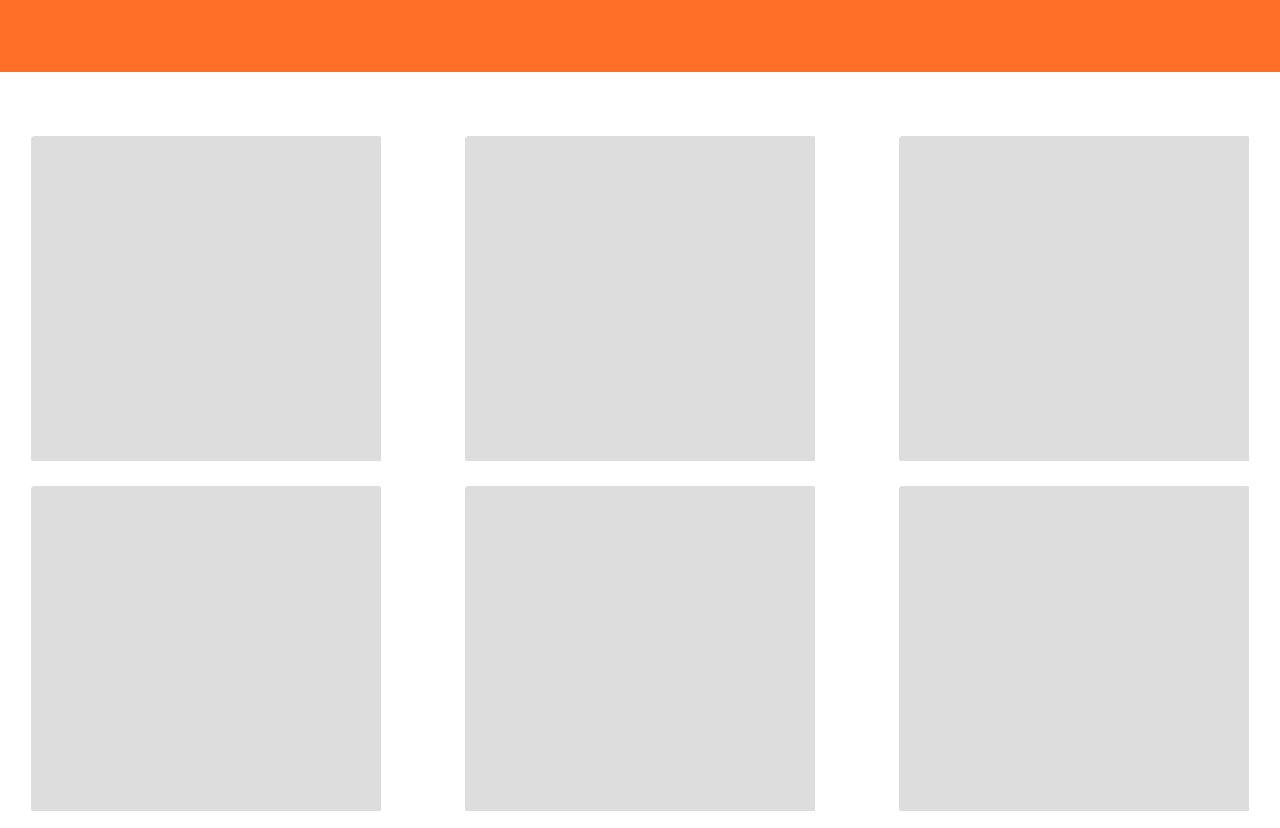
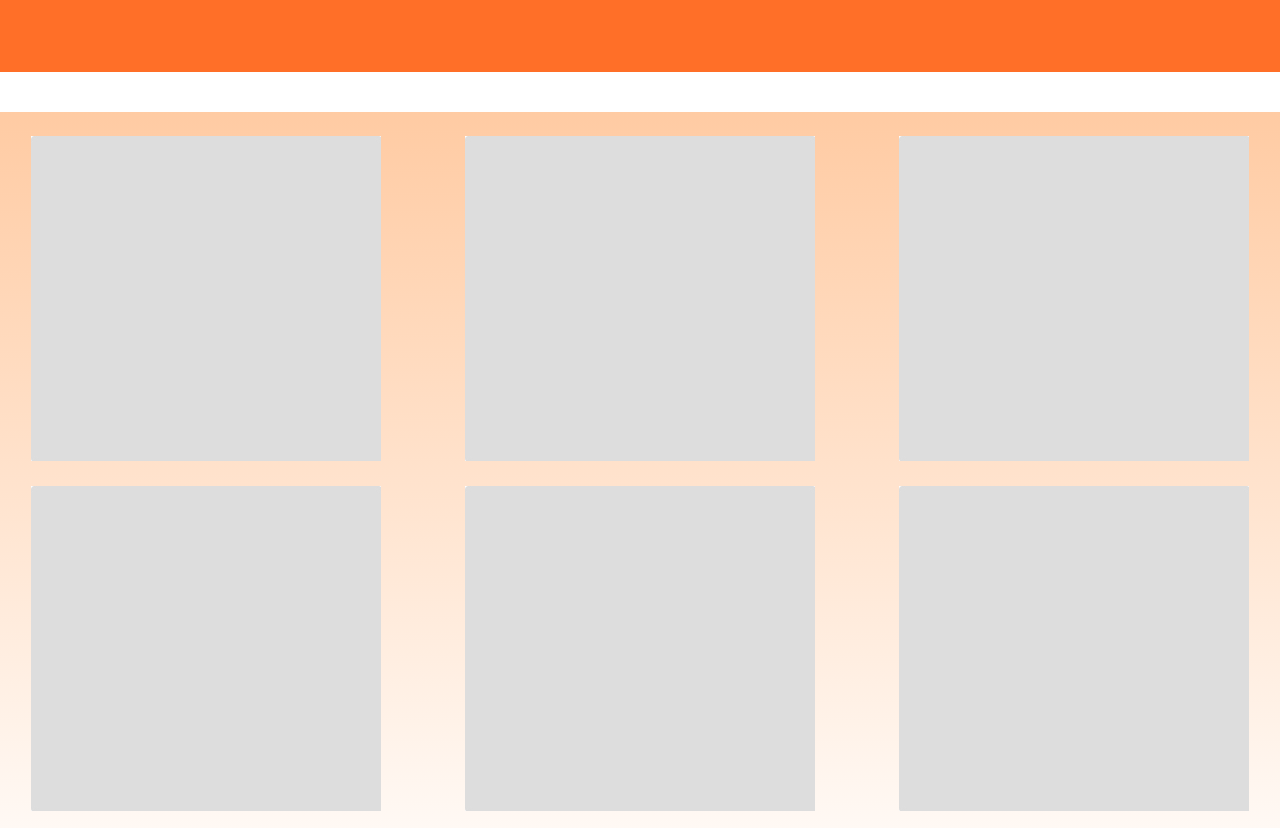
Before and after one commit to alejandro415/Dreamweaver-templates, a plain HTML site: page portfolio_fluid/index.html in a window 1280 px wide. Shown: the part 571-1399 px from the top of the page. Drawn offline with Linux system fonts and the light colour scheme.

Commit message:
Comments Done

```diff
--- a/portfolio_fluid/index.html
+++ b/portfolio_fluid/index.html
@@ -30,10 +30,14 @@ Do the following if you're using your customized build of modernizr (http://www.
 
 </head>
 <body>
+<!--Start of  Grid Container-->
 <div class="gridContainer clearfix">
+<!--Header section-->
   <header id="header" class="fluid"><a href="#"><img src="images/logo.jpg" id="logo"></a>
 		<p>www.yourwebsite.com</p></header>
-        <section class="fluid navwrap"><nav class="clear">
+        <section class="fluid navwrap">
+        <!-- Horizontal Menu for Desktop Layout -->
+        <nav class="clear">
 		<ul>
 			<li><a href="#" class="selected">Home</a></li>
 			<li><a href="#">Services</a></li>
@@ -45,6 +49,7 @@ Do the following if you're using your customized build of modernizr (http://www.
 		</ul>
 
         </nav>
+        <!-- Drop down Menu for Mobile & Tablet-->
         <select class="select-menu">
 			<option>Home</option>
 			<option>Services</option>
@@ -56,12 +61,14 @@ Do the following if you're using your customized build of modernizr (http://www.
 			<option>Contact Us</option>
 		</select>
 </section>
+<!--Featured Section with Catchy Heading-->
 <section id="featured" class="fluid">
 <h1 class="fluid catchyheading">Catchy heading here</h1>
 <h2 class="fluid shortsentence"> A short sentence about what the website</h2>
 			<a href="#" class="btn cta">Sign Up</a>
 
 </section>
+<!--Start of Main Content Section-->
 
 <div id="content" class="fluid">
  <ul id="gallery" class="fluid fluidList">
--- a/portfolio_fluid/portfolio.css
+++ b/portfolio_fluid/portfolio.css
@@ -127,11 +127,11 @@ nav li a.selected {
 }
 #content {
 	margin-top: 40px;
-	background-image: -webkit-gradient(linear, 50.00% 0.00%, 50.00% 100.00%, color-stop( 0%, rgba(255,255,255,1.00)), color-stop( 100%, rgba(255,255,255,1.00)));
-	background-image: -webkit-linear-gradient(270deg, rgba(255,255,255,1.00) 0%, rgba(255,255,255,1.00) 100%);
+	background-image: -webkit-gradient(linear, 50.00% 0.00%, 50.00% 100.00%, color-stop( 0% , rgba(255,203,163,1.00)),color-stop( 100% , rgba(255,255,255,1.00)));
+	background-image: -webkit-linear-gradient(270deg,rgba(255,203,163,1.00) 0%,rgba(255,255,255,1.00) 100%);
 	background-image: -moz-linear-gradient(270deg, rgba(255,255,255,1.00) 0%, rgba(255,255,255,1.00) 100%);
 	background-image: -o-linear-gradient(270deg, rgba(255,255,255,1.00) 0%, rgba(255,255,255,1.00) 100%);
-	background-image: linear-gradient(180deg, rgba(255,255,255,1.00) 0%, rgba(255,255,255,1.00) 100%);
+	background-image: linear-gradient(180deg,rgba(255,203,163,1.00) 0%,rgba(255,255,255,1.00) 100%);
 }
 /* Featured */
 #featured {
```
Also changed, not shown: albumish_fg/index.html (+8 -0 lines), shopish_fg/index.html (+2 -1 lines).
